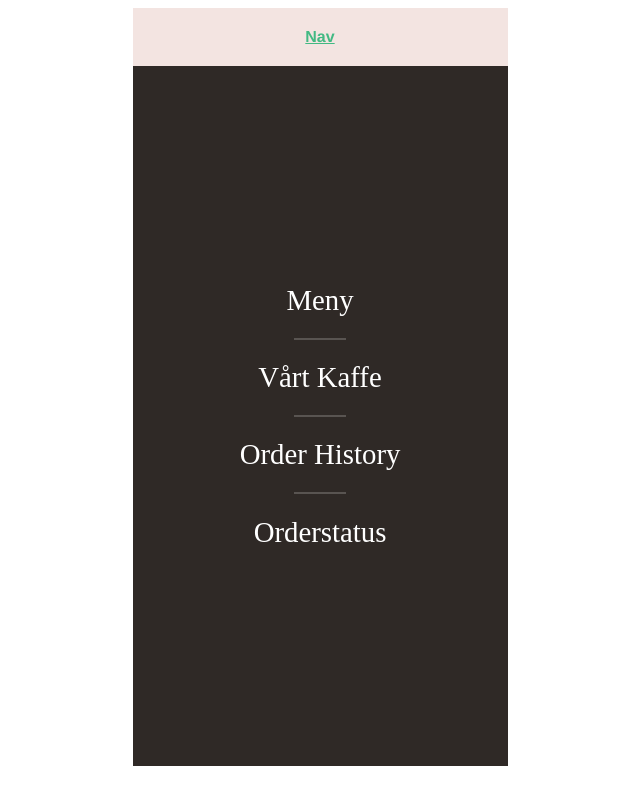
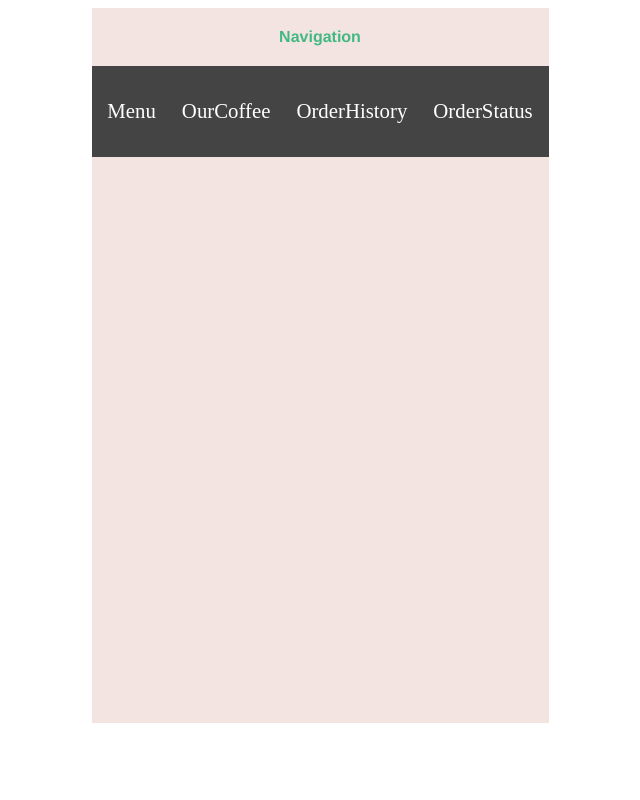
Before and after one commit to PrasunaKaveti-ITHS/Airbean, a Vue app: page /NavDropDown in a window 1280 px wide. Shown: the whole page, without its empty margins (320-960 px from the left). Built offline with nearby package versions, Linux system fonts and the light colour scheme.

Commit message:
Navbar changes

```diff
--- a/package.json
+++ b/package.json
@@ -22,6 +22,7 @@
     "@vue/eslint-config-prettier": "^6.0.0",
     "babel-eslint": "^10.1.0",
     "eslint": "^6.7.2",
+    "eslint-config-prettier": "^8.3.0",
     "eslint-plugin-prettier": "^3.3.1",
     "eslint-plugin-vue": "^6.2.2",
     "prettier": "^2.2.1",
--- a/src/App.vue
+++ b/src/App.vue
@@ -2,8 +2,7 @@
   <div id="app">
     <div id="nav">
       <router-link to="/"></router-link>
-
-      <router-link to="/NavDropDown">Nav</router-link>
+      <router-link to="/NavDropDown">Navigation</router-link>
     </div>
     <router-view />
   </div>
@@ -17,8 +16,8 @@ export default {};
   text-align: center;
   background-color: #f3e4e1;
   color: #2f2926;
-  width: 375px;
-  min-height: 650px;
+  width: 457px;
+  min-height: 715px;
   display: flex;
   flex-direction: column;
   justify-content: flex-start;
@@ -35,6 +34,7 @@ export default {};
 
 #nav a.router-link-exact-active {
   color: #42b983;
+  text-decoration: none;
 }
 
 body {
--- a/src/views/Home.vue
+++ b/src/views/Home.vue
@@ -29,7 +29,7 @@ export default {
   justify-content: center;
   min-height: 500px;
   background-color: #0e927d;
-  max-width: 375px;
+  max-width: 457px;
 }
 
 .left {
--- a/src/views/NavDropDown.vue
+++ b/src/views/NavDropDown.vue
@@ -1,25 +1,19 @@
 <template>
   <nav>
     <ul>
-      <li><router-link to="/KaffeMeny">Meny</router-link></li>
-      <li><hr /></li>
-      <li><router-link to="/OurCoffee">Vårt Kaffe</router-link></li>
-      <li><hr /></li>
-      <li><router-link to="/OrderHist">Order History</router-link></li>
-      <li><hr /></li>
-      <li><router-link to="/OrderDelivery">Orderstatus</router-link></li>
+      <li><router-link to="/KaffeMeny" exact>Menu</router-link></li>
+      <li><router-link to="/OurCoffee" exact>OurCoffee</router-link></li>
+      <li><router-link to="/OrderHist" exact>OrderHistory</router-link></li>
+      <li><router-link to="/OrderDelivery" exact>OrderStatus</router-link></li>
     </ul>
   </nav>
 </template>
 
 <style scoped>
 nav {
-  display: flex;
-  justify-content: center;
-  min-height: 700px;
-  background-color: #2f2926;
-  max-width: 375px;
-  align-items: center;
+    background: #444;
+    padding: 14px 0;
+    margin-bottom: 40px;
 }
 
 ul {
@@ -28,9 +22,11 @@ ul {
 }
 
 li {
-  font-size: 1.8rem;
+  font-size: 1.3rem;
   font-family: serif;
   padding: 3px;
+  display: inline-block;
+    margin: 0 10px;
 }
 
 a {
@@ -39,8 +35,15 @@ a {
   line-height: 120%;
 }
 
-hr {
-  width: 50px;
-  border: 1px solid #595451;
+ul li a:hover::before {
+  transform: scale(1.1);
+  box-shadow: 0 0 15px #0d4dd6;
 }
+
+ul li a:hover {
+  color: #eeff00;
+  box-shadow: 0 0 5px #11cedb;
+  text-shadow: 0 0 5px #0ab9ee;
+}
+
 </style>
```
Also changed, not shown: 1 other file (tests, documents, lock files or other folders).
